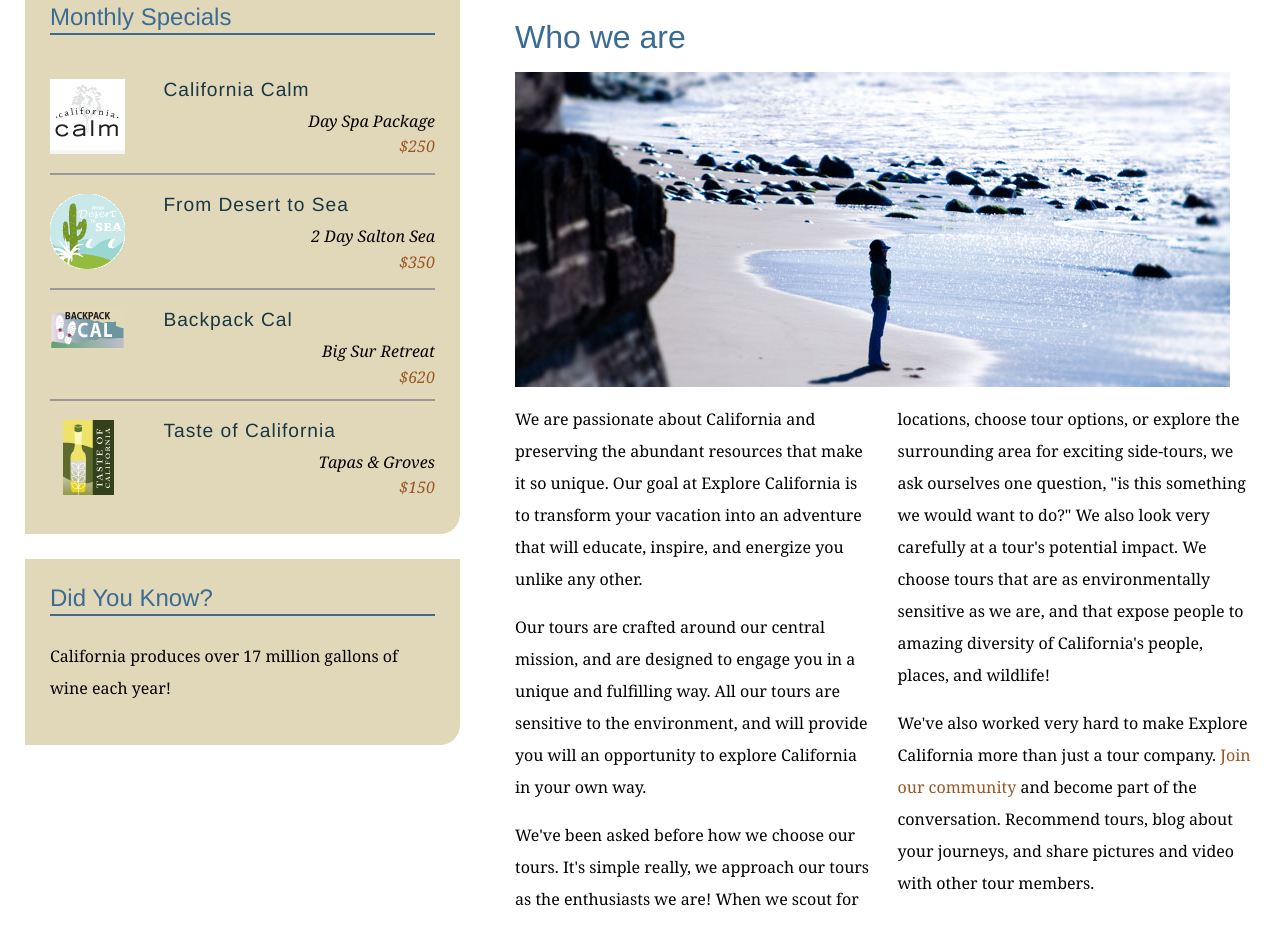
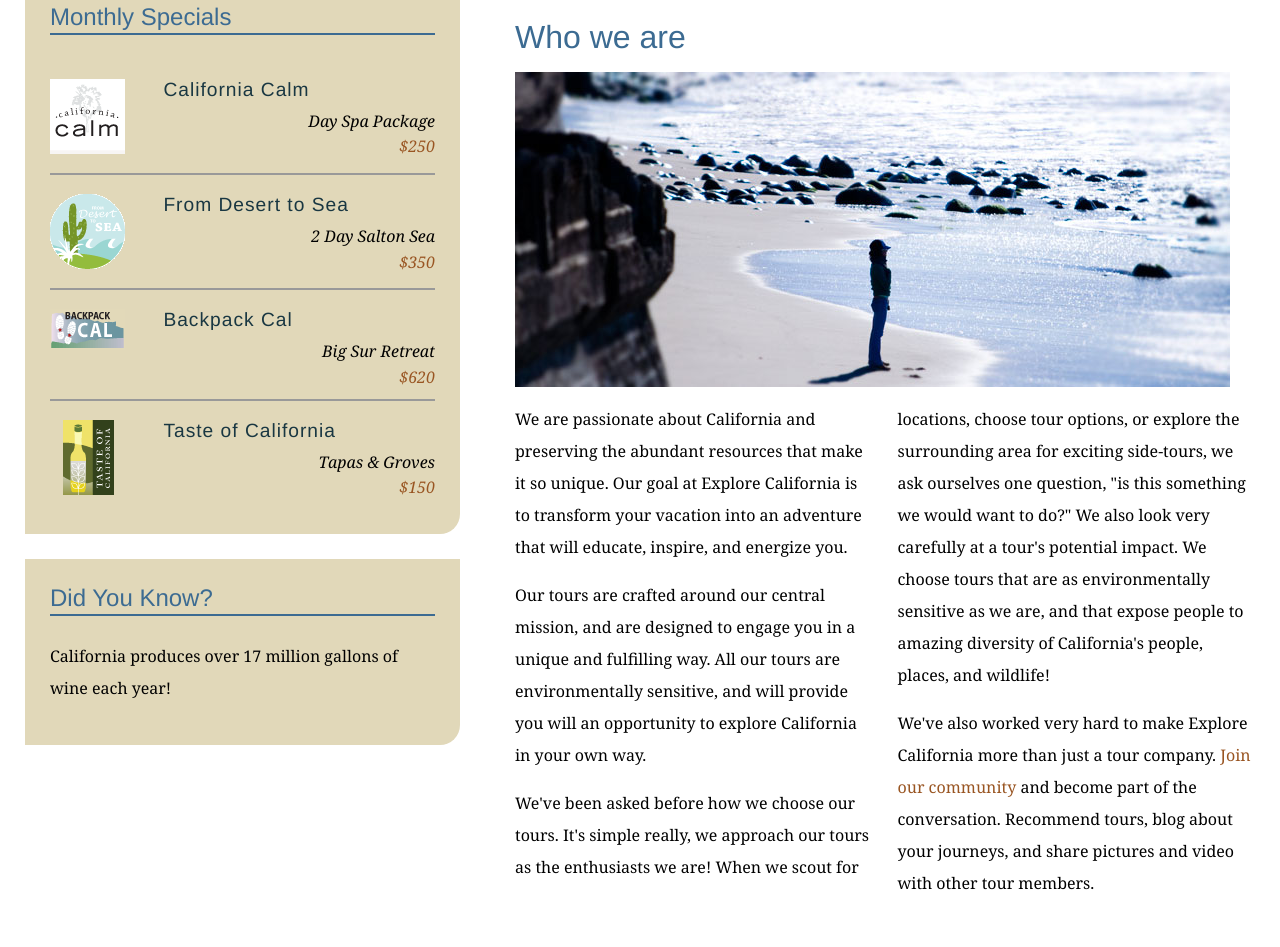
Before and after one commit to mjmcport/explore_california, a plain HTML site: page mission.html in a window 1280 px wide. Shown: the part 297-1244 px from the top of the page. Drawn offline with Linux system fonts and the light colour scheme.

Commit message:
Text edits on mission page

```diff
--- a/mission.html
+++ b/mission.html
@@ -62,8 +62,8 @@
           <h1>Who we are</h1>
           <img src="assets/images/mission_look.jpg" alt="Looking out at the Pacific" class="articleImage" />
           <div class="multiCol">
-            <p>We are passionate about California and preserving the abundant resources that make it so unique. Our goal at Explore California is to transform your vacation into an adventure that will educate, inspire, and energize you unlike any other.</p>
-            <p>Our tours are crafted around our central mission, and are designed to engage you in a unique and fulfilling way. All our tours are sensitive to the environment, and will provide you will an opportunity to explore California in your own way.</p>
+            <p>We are passionate about California and preserving the abundant resources that make it so unique. Our goal at Explore California is to transform your vacation into an adventure that will educate, inspire, and energize you.</p>
+            <p>Our tours are crafted around our central mission, and are designed to engage you in a unique and fulfilling way. All our tours are environmentally sensitive, and will provide you will an opportunity to explore California in your own way.</p>
             <p>We've been asked before how we choose our tours. It's simple really, we approach our tours as the enthusiasts we are! When we scout for locations, choose tour options, or explore the surrounding area for exciting side-tours, we ask ourselves one question, &quot;is this something we would want to do?&quot; We also look very carefully at a tour's potential impact. We choose tours that are as environmentally sensitive as we are, and that expose people to amazing diversity of California's people, places, and wildlife!</p>
             <p>We've also worked very hard to make Explore California more than just a tour company. <a href="explorers/join.html">Join our community</a> and become part of the conversation. Recommend tours, blog about your journeys, and share pictures and video with other tour members.</p>
           </div>
```
